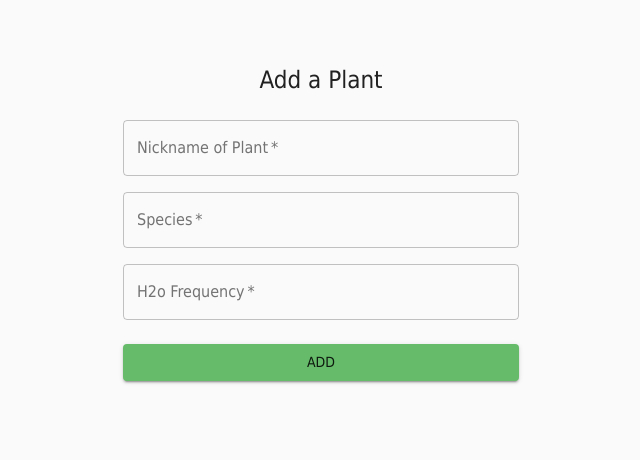
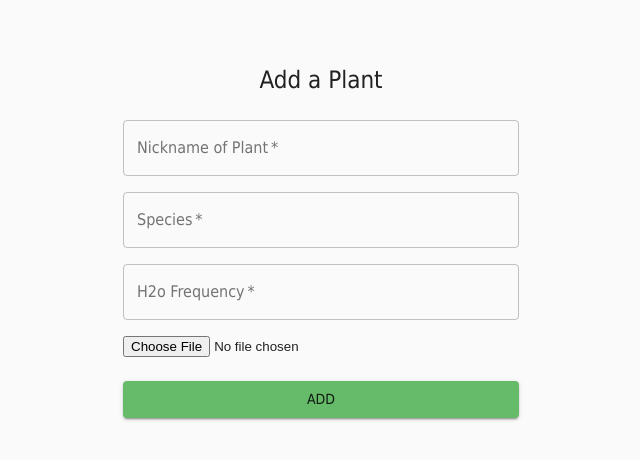
Before and after one commit to Build-Week-Water-My-Plants-157/front-end, a React (Create React App) app in the folder app/: page /plants/create in a window 1280 px wide. Shown: the top 460 px of the page, without its empty margins (319-959 px from the left). Built offline with nearby package versions, Linux system fonts and the light colour scheme.

Commit message:
added forms

```diff
--- a/app/src/components/CreatePlant/CreatePlant.js
+++ b/app/src/components/CreatePlant/CreatePlant.js
@@ -42,7 +42,34 @@ const useStyles = makeStyles((theme) => ({
 	},
 }));
 
-const CreatePlant = () => {
+//
+//
+//
+// =========== Component Starts Here!
+
+const initialPlant = {
+	nickname: "",
+	species: "",
+	h2o_frequency: "",
+	image: "",
+};
+
+const CreatePlant = (props) => {
+	const [plant, setPlant] = useState(initialPlant);
+	const history = useHistory();
+
+	const handleChange = (event) => {
+		setPlant({
+			...plant,
+			[event.target.name]: event.target.value,
+		});
+	};
+
+	const handleSubmit = (event) => {
+		event.preventDefault();
+		props.createPlant(plant);
+		history.push("/plants");
+	};
 	const classes = useStyles();
 
 	return (
@@ -52,7 +79,9 @@ const CreatePlant = () => {
 				<Typography component="h1" variant="h5">
 					Add a Plant
 				</Typography>
-				<form className={classes.form} noValidate>
+
+				{/* FORM --- FORM --- FORM --- */}
+				<form className={classes.form} onSubmit={handleSubmit} noValidate>
 					<Grid container spacing={2}>
 						<Grid item xs={12}>
 							<TextField
@@ -62,6 +91,8 @@ const CreatePlant = () => {
 								id="nickname"
 								label="Nickname of Plant"
 								name="nickname"
+								value={plant.nickname}
+								onChange={handleChange}
 							/>
 						</Grid>
 						<Grid item xs={12}>
@@ -72,6 +103,8 @@ const CreatePlant = () => {
 								id="species"
 								label="Species"
 								name="species"
+								value={plant.species}
+								onChange={handleChange}
 							/>
 						</Grid>
 						<Grid item xs={12}>
@@ -82,6 +115,17 @@ const CreatePlant = () => {
 								name="h2o_frequency"
 								label="H2o Frequency"
 								id="h2o_frequency"
+								value={plant.h2o_frequency}
+								onChange={handleChange}
+							/>
+						</Grid>
+						<Grid item xs={12}>
+							<input
+								type="file"
+								accept="image/*"
+								id="image"
+								value={plant.image}
+								onChange={handleChange}
 							/>
 						</Grid>
 					</Grid>
@@ -99,8 +143,11 @@ const CreatePlant = () => {
 		</Container>
 	);
 };
+const mapStateToProps = (state) => ({
+	isLoading: state.isLoading,
+});
 
-export default CreatePlant;
+export default connect(mapStateToProps, { createPlant })(CreatePlant);
 
 //
 //
```
